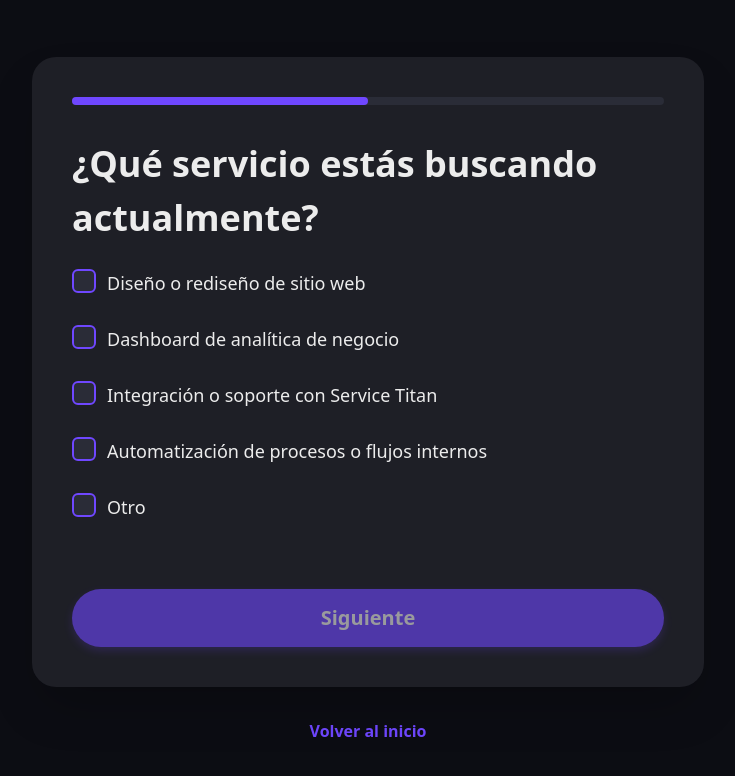
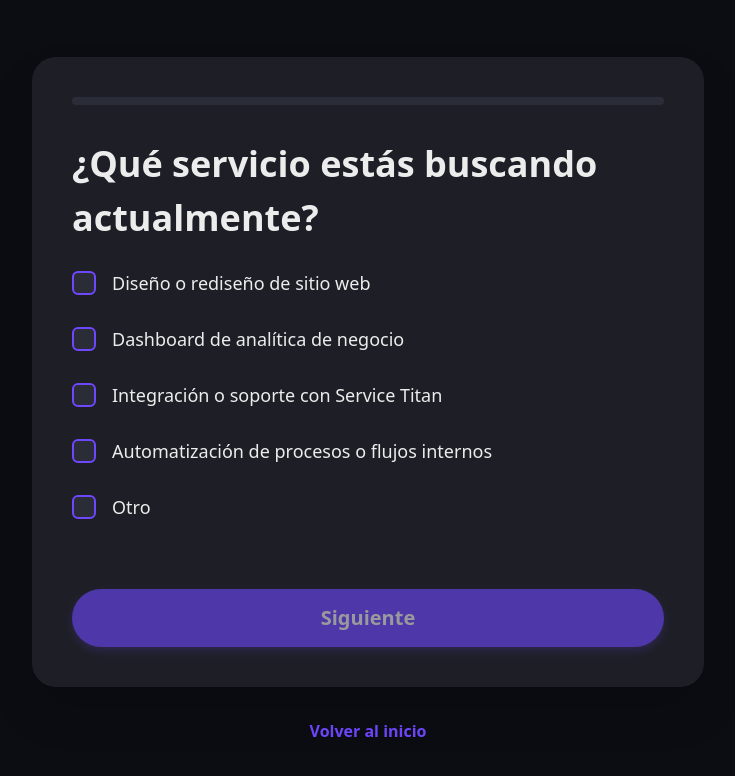
Before and after one commit to juanasaavedra/weavion, a React (Vite) app: page /#/contact in a window 1280 px wide. Shown: the top 776 px of the page, without its empty margins (272-1007 px from the left). Built offline with nearby package versions, Linux system fonts and the light colour scheme.

Commit message:
Fix contact form checkboxes and progress

```diff
--- a/src/ContactForm.jsx
+++ b/src/ContactForm.jsx
@@ -103,9 +103,80 @@ export default function ContactForm() {
     return Object.keys(newErrors).length === 0;
   };
 
-  // Calculate progress percentage
-  const totalSteps = steps.length;
-  const progressPercentage = ((step + 1) / totalSteps) * 100;
+  // Calculate progress based on answered questions rather than selected options
+  const questionChecks = [
+    { visible: true, answered: () => form.servicios.length > 0 },
+    ...(
+      showWeb
+        ? [
+            { visible: true, answered: () => form.web.tieneWeb !== '' },
+            ...(form.web.tieneWeb === 'si'
+              ? [{ visible: true, answered: () => form.web.url.trim() !== '' }]
+              : []),
+            { visible: true, answered: () => form.web.funcionalidades.length > 0 },
+            { visible: true, answered: () => form.web.logotipo !== '' },
+            { visible: true, answered: () => form.web.objetivo.length > 0 },
+            ...(form.web.objetivo.includes('Otras')
+              ? [{ visible: true, answered: () => form.web.otroObj.trim() !== '' }]
+              : []),
+            ...(form.web.funcionalidades.includes('Otra')
+              ? [{ visible: true, answered: () => form.web.otraFunc.trim() !== '' }]
+              : []),
+          ]
+        : []
+    ),
+    ...(
+      showDashboard
+        ? [
+            { visible: true, answered: () => form.dashboard.metricas.length > 0 },
+            ...(form.dashboard.metricas.includes('Otra')
+              ? [{ visible: true, answered: () => form.dashboard.otraMetrica.trim() !== '' }]
+              : []),
+            { visible: true, answered: () => form.dashboard.datos !== '' },
+            ...(form.dashboard.datos === 'otro'
+              ? [{ visible: true, answered: () => form.dashboard.otroDato.trim() !== '' }]
+              : []),
+            { visible: true, answered: () => form.dashboard.reportes !== '' },
+          ]
+        : []
+    ),
+    ...(
+      showST
+        ? [
+            { visible: true, answered: () => form.servicetitan.usa !== '' },
+            { visible: true, answered: () => form.servicetitan.objetivo.length > 0 },
+            ...(form.servicetitan.objetivo.includes('Otra')
+              ? [{ visible: true, answered: () => form.servicetitan.otroObj.trim() !== '' }]
+              : []),
+            { visible: true, answered: () => form.servicetitan.sistemas.trim() !== '' },
+          ]
+        : []
+    ),
+    ...(
+      showAuto
+        ? [
+            { visible: true, answered: () => form.automatizacion.procesos.length > 0 },
+            ...(form.automatizacion.procesos.includes('Otra')
+              ? [{ visible: true, answered: () => form.automatizacion.otroProc.trim() !== '' }]
+              : []),
+            { visible: true, answered: () => form.automatizacion.herramientas.length > 0 },
+          ]
+        : []
+    ),
+    { visible: true, answered: () => form.contacto.nombre.trim() !== '' },
+    { visible: true, answered: () => form.contacto.email.trim() !== '' },
+    { visible: true, answered: () => form.contacto.llamada !== '' },
+    ...(form.contacto.llamada === 'si'
+      ? [{ visible: true, answered: () => form.contacto.horario.trim() !== '' }]
+      : []),
+  ];
+
+  const visibleQuestions = questionChecks.filter(q => q.visible);
+  const answeredQuestions = visibleQuestions.filter(q => q.answered());
+  const progressPercentage =
+    visibleQuestions.length > 0
+      ? (answeredQuestions.length / visibleQuestions.length) * 100
+      : 0;
 
   return (
     <div className="max-w-2xl mx-auto rounded-3xl p-6 md:p-10 shadow-2xl bg-[var(--color-slate)] backdrop-blur-sm">
@@ -132,14 +203,23 @@ export default function ContactForm() {
                   <div className="flex flex-col gap-4 mb-8">
                     {serviceOptions.map(opt => (
                       <label key={opt.value} className="custom-checkbox text-lg text-[var(--color-text)]">
-                        <input type="checkbox"
+                        <input
+                          type="checkbox"
                           checked={form.servicios.includes(opt.value)}
                           onChange={() => handleServicioChange(opt.value)}
                         />
                         <span className="checkmark"></span>
-                        {opt.label}
+                        <span className="ml-2">{opt.label}</span>
                         {opt.value === 'otro' && form.servicios.includes('otro') && (
-                          <input type="text" placeholder="Otro..." className="form-input ml-2" value={form.otroServicio} onChange={e => setForm(f => ({ ...f, otroServicio: e.target.value }))} />
+                          <input
+                            type="text"
+                            placeholder="Otro..."
+                            className="form-input ml-2"
+                            value={form.otroServicio}
+                            onChange={e =>
+                              setForm(f => ({ ...f, otroServicio: e.target.value }))
+                            }
+                          />
                         )}
                       </label>
                     ))}
--- a/src/index.css
+++ b/src/index.css
@@ -171,7 +171,6 @@ html, body {
   display: flex;
   align-items: center;
   cursor: pointer;
-  padding-left: 35px;
   user-select: none;
   margin-bottom: 0.75rem;
 }
@@ -184,38 +183,42 @@ html, body {
   width: 0;
 }
 
-.custom-checkbox::before {
-  content: '';
-  position: absolute;
-  top: 0;
-  left: 0;
+.custom-checkbox .checkmark {
+  position: relative;
   height: 24px;
   width: 24px;
+  min-width: 24px;
+  margin-right: 0.5rem;
   border-radius: 6px;
   background-color: var(--color-gunmetal);
   border: 2px solid var(--color-accent);
+  box-sizing: border-box;
   transition: all 0.2s ease;
 }
 
-.custom-checkbox:hover::before {
+.custom-checkbox:hover .checkmark {
   background-color: rgba(111, 71, 255, 0.1);
 }
 
-.custom-checkbox input:checked + .custom-checkbox::before {
+.custom-checkbox input:checked + .checkmark {
   background-color: var(--color-accent);
   border-color: var(--color-highlight);
 }
 
-.custom-checkbox input:checked::after {
+.custom-checkbox .checkmark::after {
   content: "";
   position: absolute;
-  left: 8px;
-  top: 4px;
+  display: none;
+  left: 6px;
+  top: 2px;
   width: 6px;
   height: 12px;
   border: solid var(--color-text);
   border-width: 0 2px 2px 0;
   transform: rotate(45deg);
+}
+
+.custom-checkbox input:checked + .checkmark::after {
   display: block;
 }
 
```
